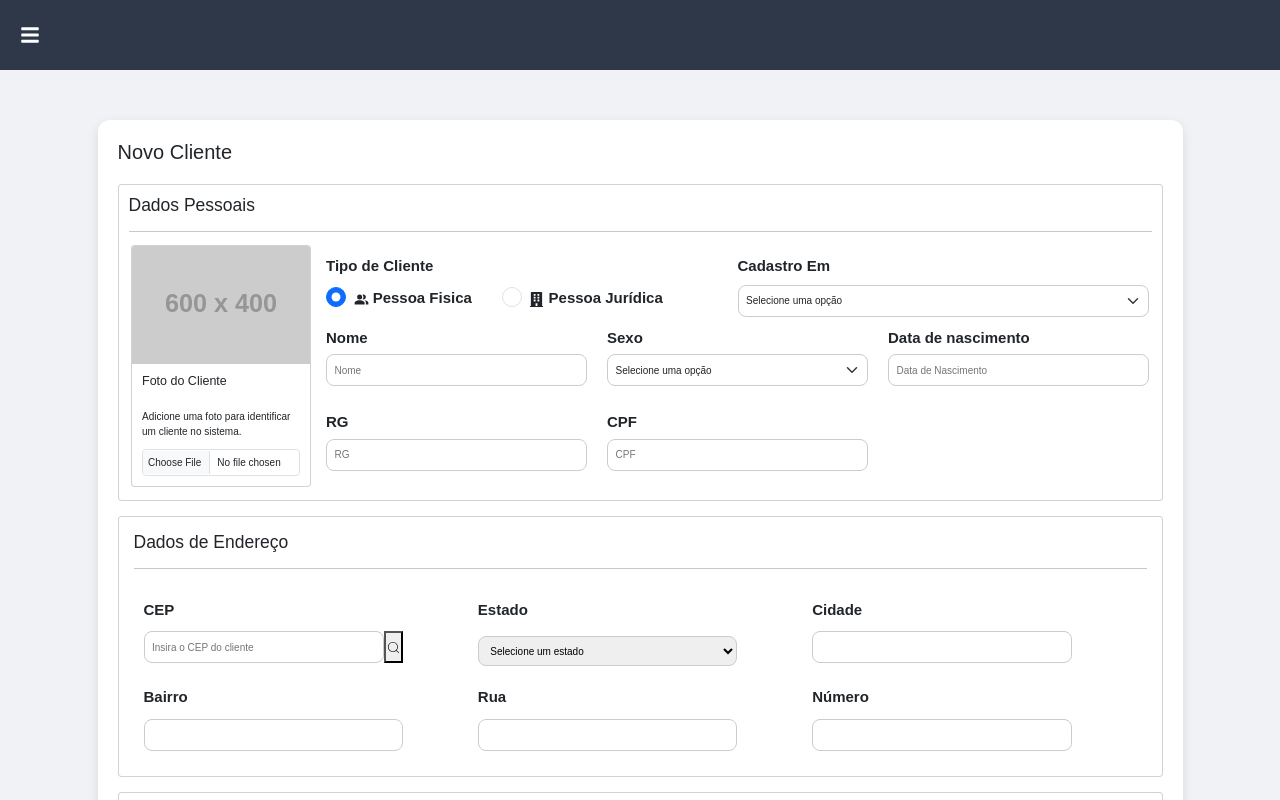
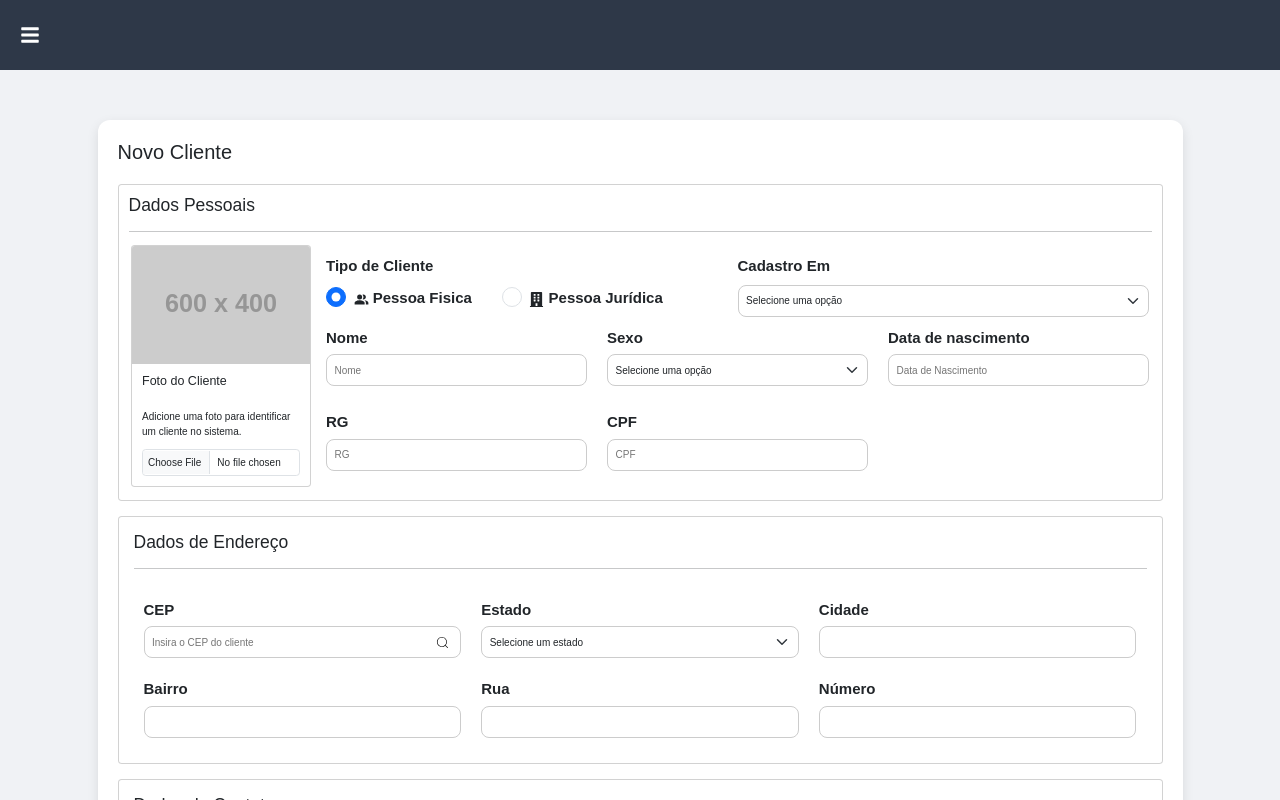
Before and after one commit to slicedcheese1/OticaCrud, a React (Vite) app: page /Sistema/ClienteCadastro in a window 1280 px wide. Shown: the top 800 px of the page. Built offline with nearby package versions, Linux system fonts and the light colour scheme.

Commit message:
padrão do select

```diff
--- a/src/Componentes/Clientes/ClienteRegistro/DadosEnderecoClienteRegistro.jsx
+++ b/src/Componentes/Clientes/ClienteRegistro/DadosEnderecoClienteRegistro.jsx
@@ -5,6 +5,7 @@ import { CiSearch } from "react-icons/ci";
 import ClienteContext from '../../../Pages/Clientes/ClinteContext';
 import styles from './DadosEnderecoClienteRegistro.module.css';
 import Card from "react-bootstrap/Card"
+import Form from "react-bootstrap/Form"
 function DadosEndereçoClienteRegistro() {
 
   const {
@@ -38,23 +39,27 @@ function DadosEndereçoClienteRegistro() {
 
         <div id="form-endereco" className={styles.formBoxEndereco} method="post">
           <div className={styles.gp3}>
-            <div className={styles.gp3_1}>
-              <label id="label-cep" htmlFor="cep">CEP</label>
-              <div className={styles.buscaCep}>
-                <ReactInputMask className={styles.input} mask="99999-999"
+            <Form.Group className="w-80 d-flex flex-column">
+              <Form.Label id="label-cep" htmlFor="cep">CEP</Form.Label>
+              <div className={styles.busca}>
+                <ReactInputMask mask="99999-999"
+                  className={styles.inputBusca}
                   type="text"
                   placeholder="Insira o CEP do cliente"
                   name="cep"
                   value={cep}
                   onChange={(e) => {setCep(e.target.value)}}
                 />
-                <button type="button" onClick={checkCEP}><CiSearch /></button>
+                <button
+                className={styles.inputButton}
+                type="button"
+                onClick={checkCEP}><CiSearch /></button>
               </div>
-            </div>
+            </Form.Group>
 
-            <div className={styles.gp3_1}>
-              <label id="label-estado" htmlFor="estado">Estado</label>
-              <select {...register("estado")} name="estado" id="estados" onChange={(e) => {setEstado(e.target.value)}} value={estado}>
+            <Form.Group className="w-80 d-flex flex-column">
+              <Form.Label id="label-estado" htmlFor="estado">Estado</Form.Label>
+              <Form.Select {...register("estado")} className="select" name="estado" id="estado" onChange={(e) => {setEstado(e.target.value)}} value={estado}>
                 <option value="" disabled selected>Selecione um estado</option>
                 <option value="AC">Acre</option>
                 <option value="AL">Alagoas</option>
@@ -83,11 +88,11 @@ function DadosEndereçoClienteRegistro() {
                 <option value="SP">São Paulo</option>
                 <option value="SE">Sergipe</option>
                 <option value="TO">Tocantins</option>
-              </select>
-            </div>
+              </Form.Select>
+            </Form.Group>
 
-            <div className={styles.gp3_1}>
-              <label id="label-cidade" htmlFor="cidade">Cidade</label>
+            <Form.Group className="w-80 d-flex flex-column">
+              <Form.Label id="label-cidade" htmlFor="cidade">Cidade</Form.Label>
               <input
                 type="text"
                 placeholder=""
@@ -96,12 +101,12 @@ function DadosEndereçoClienteRegistro() {
                 value={cidade}
                 onChange={(e) => {setCidade(e.target.value)}}
               />
-            </div>
+            </Form.Group>
           </div>
 
           <div className={styles.gp3}>
-            <div className={styles.gp3_1}>
-              <label id="label-bairro" htmlFor="bairro">Bairro</label>
+            <Form.Group className="w-80 d-flex flex-column">
+              <Form.Label id="label-bairro" htmlFor="bairro">Bairro</Form.Label>
               <input
                 type="text"
                 placeholder=""
@@ -110,10 +115,10 @@ function DadosEndereçoClienteRegistro() {
                 value={bairro}
                 onChange={(e) => {setBairro(e.target.value)}}
               />
-            </div>
+            </Form.Group>
 
-            <div className={styles.gp3_1}>
-              <label id="label-rua" htmlFor="rua">Rua</label>
+            <Form.Group className="w-80 d-flex flex-column">
+              <Form.Label id="label-rua" htmlFor="rua">Rua</Form.Label>
               <input
                 type="text"
                 placeholder=""
@@ -122,17 +127,17 @@ function DadosEndereçoClienteRegistro() {
                 value={rua}
                 onChange={(e) => {setRua(e.target.value)}}
               />
-            </div>
+            </Form.Group>
 
-            <div className={styles.gp3_1}>
-              <label id="label-numero" htmlFor="numero">Número</label>
+            <Form.Group className="w-80 d-flex flex-column">
+              <Form.Label id="label-numero" htmlFor="numero">Número</Form.Label>
               <input
                 type="text"
                 name="numero"
                 value={numeroCasa}
                 onChange={(e) => {setCasa(e.target.value)}}
               />
-            </div>
+            </Form.Group>
 
           </div>
         </div>
--- a/src/Componentes/Clientes/ClienteRegistro/DadosEnderecoClienteRegistro.module.css
+++ b/src/Componentes/Clientes/ClienteRegistro/DadosEnderecoClienteRegistro.module.css
@@ -5,30 +5,51 @@
     flex-direction: column;
 }
 
-.card{
-    border: 2px solid #15171c;
-    width: 100%;
-    padding: 1rem;
-    transition: 300ms ease-in-out;
-    animation: opacity 800ms;
+.input{
+  padding: 0.75rem; /* Aumentando o padding para uma área de clique maior */
+  border: 1px solid #ccc;
+  border-radius: 8px;
+  width: 100%;
+  margin-top: 0;
+  transition: border-color 0.3s ease;
 }
+
+
+
+
 
 .gp3{
     display: grid;
+    gap: 2rem;
     grid-template-columns: 1fr 1fr 1fr ;
-    gap: 1rem;
 }
 
-.gp3_1{
+
+.busca{
     display: flex;
-    flex-direction: column;
-    width: 80%;
-    gap: 1rem;
+    border: 1px solid #ccc;
+    border-radius: 8px;
+    width: 100%;
+    margin-top: 0;
+    transition: border-color 0.3s ease;
+    padding-right: 1rem;
 }
 
-.buscaCep{
-    display: flex;
+.inputBusca{
+  border: none; /* Bordas mais arredondadas */
+  background: none;
 }
+
+.inputBusca:hover{
+  border: none;
+  background: none;
+}
+
+.inputButton{
+  border: none;
+  background: none;
+}
+
 #label-cep {
     font-size: 15px;
     font-family: Arial, sans-serif;
--- a/src/Componentes/Clientes/ClienteRegistro/DadosPessoaisClienteRegistro.jsx
+++ b/src/Componentes/Clientes/ClienteRegistro/DadosPessoaisClienteRegistro.jsx
@@ -170,7 +170,7 @@ function DadosPessoaisClienteRegistro() {
 
             <Form.Group className={`w-90 d-flex flex-column gap-1 ml-2 mr-5`}>
               <Form.Label id="label-lojas" htmlFor="lojas">Cadastro Em</Form.Label>
-              <Form.Select className={styles.input} name="loja" value={lojaCadastro} onChange={(e) => {setLojaCadastro(e.target.value)}} required>
+              <Form.Select className="select" name="loja" value={lojaCadastro} onChange={(e) => {setLojaCadastro(e.target.value)}} required>
                 <option value="" disabled selected >Selecione uma opção</option>
                 <option value="Loja 01">Loja 01</option>
                 <option value="Loja 02">Loja 02</option>
@@ -198,14 +198,16 @@ function DadosPessoaisClienteRegistro() {
                 {isSubmited && !nome && <span style={{ color: 'red' }}>Campo obrigatório</span>}
               </Form.Group>
 
-              <Form.Group className={`w-80 d-flex flex-column `}>
+              <Form.Group className={`w-80 d-flex flex-column`}>
                 <Form.Label id="label-sexo" htmlFor="sexo">Sexo</Form.Label>
                 <Form.Select
-                className={styles.input}
+                className="select"
+                placeholder = "Selecione uma oadawdpção"
                 id="sexo"
-                name="sexo" value={sexo}
+                name="sexo"
+                value={sexo}
                 onChange={(e) => {setSexo(e.target.value)}}>
-                  <option value="" disabled selected >Selecione uma opção</option>
+                  <option value="" disabled >Selecione uma opção</option>
                   <option value="M">Masculino</option>
                   <option value="F">Femino</option>
                   <option value="O">Outros</option>
--- a/src/Componentes/Clientes/ClienteRegistro/DadosPessoaisClienteRegistro.module.css
+++ b/src/Componentes/Clientes/ClienteRegistro/DadosPessoaisClienteRegistro.module.css
@@ -37,6 +37,15 @@
 
 .input{
   padding: 0.75rem; /* Aumentando o padding para uma área de clique maior */
+  border: 1px solid #ccc;
+  border-radius: 8px; /* Bordas mais arredondadas */
+  width: 100%;
+  margin-top: 0;
+  transition: border-color 0.3s ease;
+}
+
+.select{
+  padding: 1rem; /* Aumentando o padding para uma área de clique maior */
   border: 1px solid #ccc;
   border-radius: 8px; /* Bordas mais arredondadas */
   width: 100%;
--- a/src/Pages/Clientes/ClienteCadastro.module.css
+++ b/src/Pages/Clientes/ClienteCadastro.module.css
@@ -32,12 +32,6 @@ input, select {
   width: 100%;
   margin-top: 0.5rem;
   transition: border-color 0.3s ease; /* Transição suave para a borda */
-}
-
-input:focus, select:focus {
-  border-color: #007bff; /* Cor da borda ao focar */
-  outline: none; /* Removendo outline padrão */
-  box-shadow: 0 0 0 3px rgba(0, 123, 255, 0.25); /* Sombra suave ao focar */
 }
 
 /* Estilos para labels */
--- a/src/index.css
+++ b/src/index.css
@@ -17,6 +17,21 @@ input{
   transition: border-color 0.3s ease;
 }
 
+.select{
+  padding: 0.75rem; /* Aumentando o padding para uma área de clique maior */
+  border: 1px solid #ccc;
+  border-radius: 8px; /* Bordas mais arredondadas */
+  width: 100%;
+  margin-top: 0;
+  transition: border-color 0.3s ease;
+}
+
+input:focus, .select:focus {
+  border-color: #007bff; /* Cor da borda ao focar */
+  outline: none; /* Removendo outline padrão */
+  box-shadow: 0 0 0 3px rgba(0, 123, 255, 0.25); /* Sombra suave ao focar */
+}
+
 label{
   font-size: 15px;
   font-family: Arial, sans-serif;
```
